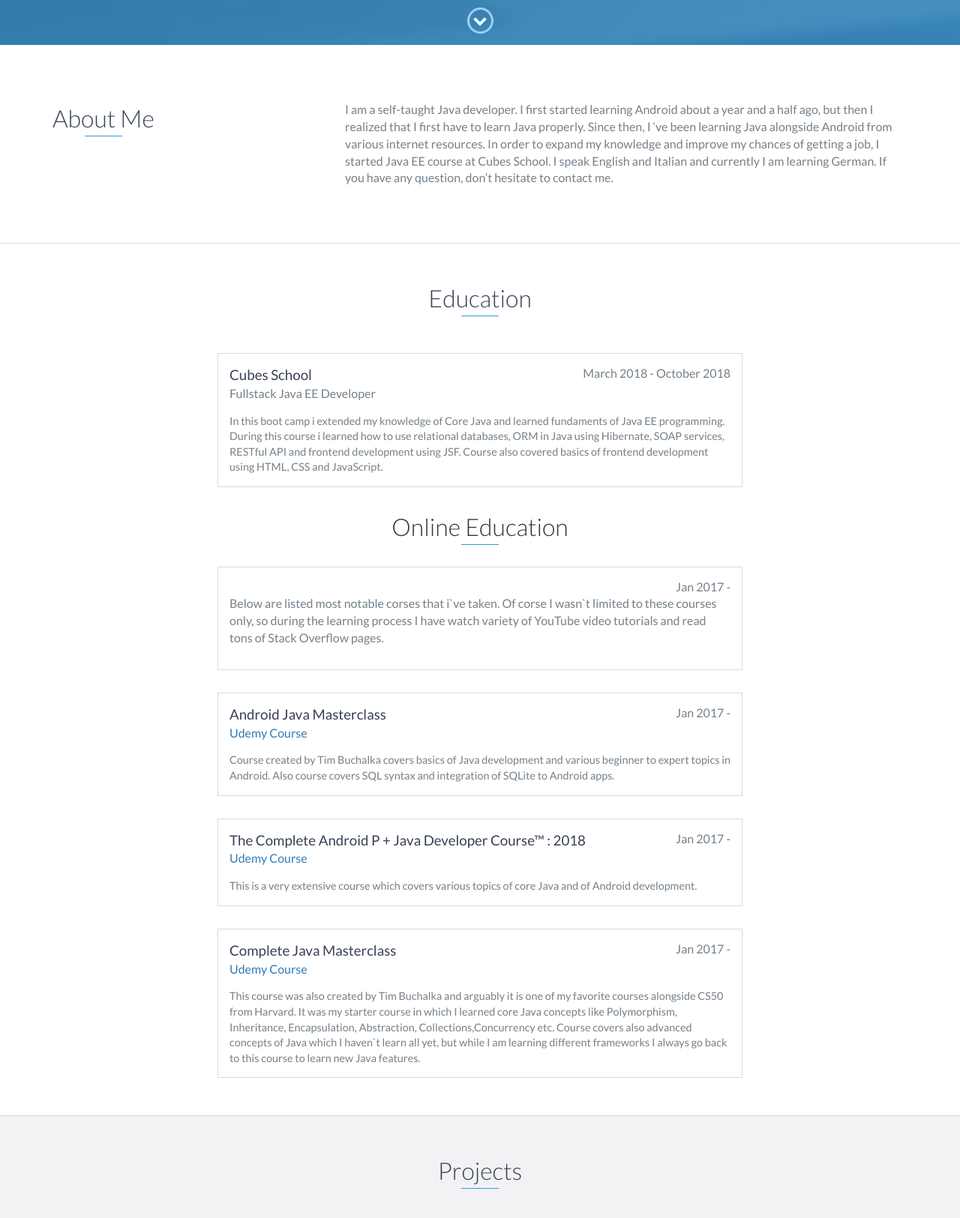
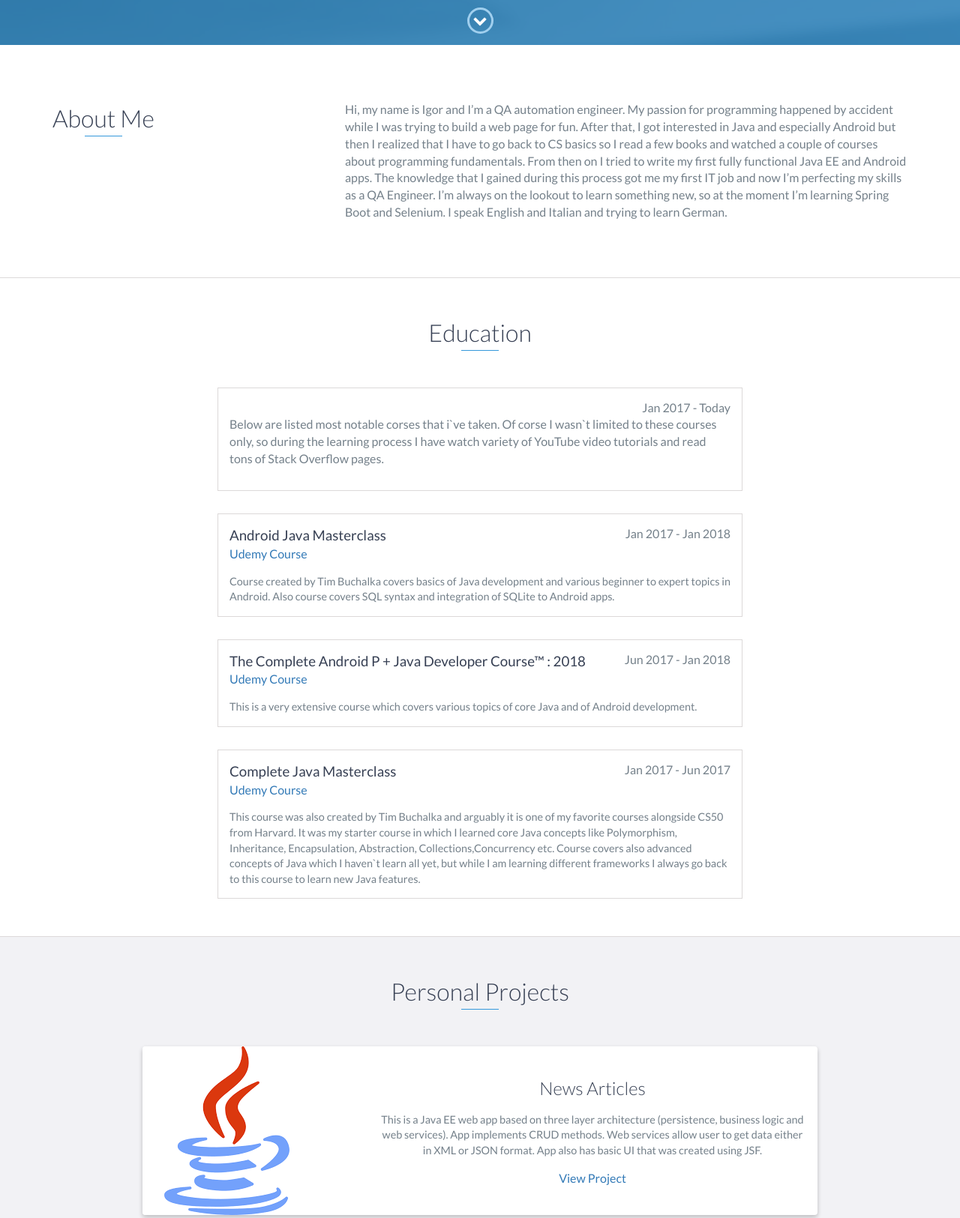
Before and after one commit to MarcoAgrippa/igorgvozdic, a website: page index.html in a window 1280 px wide. Shown: the part 740-2365 px from the top of the page at 75% size. Drawn offline with nearby package versions, Linux system fonts and the light colour scheme.

Commit message:
Few updates and refactors

```diff
--- a/index.html
+++ b/index.html
@@ -28,7 +28,7 @@
                     <a href="#about">About</a>
                 </li>
                 <li>
-                <a href="#projects">Projects</a>
+                    <a href="#projects">Personal Projects</a>
                 </li>
                 <li>
                     <a href="#education">Education</a>
@@ -46,8 +46,8 @@
         <div id="lead">
             <div id="lead-content">
                 <h1>Igor Gvozdić</h1>
-            <h2>Java EE & Android Developer</h2>
-            <a href="images/igorGvozdicCV.pdf" class="btn-rounded-white">Download Resume</a>
+                <h2>QA Automation Engineer</h2>
+                <a href="images/cvIgorGvozdic.pdf" class="btn-rounded-white">Download Resume</a>
             </div>
             <!-- End #lead-content -->
 
@@ -70,13 +70,13 @@
                     </div>
                     <div class="col-md-8">
                         <p>
-                            I am a self-taught Java developer. I first started learning Android about a
-                        year and a half ago, but then I realized that I first have to learn Java
-                        properly. Since then, I ‘ve been learning Java alongside Android from
-                        various internet resources. In order to expand my knowledge and
-                        improve my chances of getting a job, I started Java EE course at Cubes
-                        School. I speak English and Italian and currently I am learning German. If
-                        you have any question, don’t hesitate to contact me.
+                            Hi, my name is Igor and I’m a QA automation engineer. My passion for programming happened by accident
+                            while I was trying to build a web page for fun. After that, I got interested in Java and especially Android
+                            but then I realized that I have to go back to  CS basics so I read a few books and watched a couple of courses
+                            about programming fundamentals. From then on I tried to write my first fully functional Java EE and Android apps.
+                            The knowledge that I gained during this process got me my first IT job and now I’m perfecting my skills as a QA Engineer.
+                            I’m always on the lookout to learn something new, so at the moment I’m learning  Spring Boot and Selenium.
+                            I speak English and Italian and trying to learn German.
                         </p>
                     </div>
                 </div>
@@ -87,21 +87,9 @@
 
         <div id="education">
             <h2 class="heading">Education</h2>
+
                 <div class="education-block">
-            <h3>Cubes School</h3>
-            <span class="education-date">March 2018 - October 2018</span>
-            <h4>Fullstack Java EE Developer</h4>
-            <p>
-                In this boot camp i extended my knowledge of Core Java and learned fundaments of Java EE programming.
-                During this course i learned how to use relational databases, ORM in Java using Hibernate, SOAP services, RESTful API and frontend
-                development using JSF.
-                Course also covered basics of frontend development using HTML, CSS and JavaScript.
-            </p>
-        </div>
-        <!-- End .education-block -->
-        <h3 class="heading">Online Education</h2>
-        <div class="education-block">
-            <span class="education-date">Jan 2017 - </span>
+                    <span class="education-date">Jan 2017 - Today</span>
                     <h4>Below are listed most notable corses that i`ve taken. Of corse I wasn`t limited to these courses only, so during the learning process
                         I have watch variety of YouTube video tutorials and read tons of Stack Overflow pages.
                     </h4>
@@ -110,7 +98,7 @@
 
                 <div class="education-block">
                     <h3>Android Java Masterclass </h3>
-            <span class="education-date">Jan 2017 - </span>
+                    <span class="education-date">Jan 2017 - Jan 2018</span>
                     <h4><a href="https://www.udemy.com/master-android-7-nougat-java-app-development-step-by-step/">Udemy Course</a></h4>
                     <p>
                         Course created by Tim Buchalka covers basics of Java development and various beginner to expert topics in Android.
@@ -119,7 +107,7 @@
                 </div>
                 <div class="education-block">
                     <h3>The Complete Android P + Java Developer Course™ : 2018 </h3>
-            <span class="education-date">Jan 2017 - </span>
+                    <span class="education-date">Jun 2017 - Jan 2018</span>
                     <h4><a href="https://www.udemy.com/java-android-complete-guide/">Udemy Course</a></h4>
                     <p>
                         This is a very extensive course which covers various topics of core Java and of Android development.
@@ -127,7 +115,7 @@
                 </div>
                 <div class="education-block">
                     <h3>Complete Java Masterclass  </h3>
-            <span class="education-date">Jan 2017 - </span>
+                    <span class="education-date">Jan 2017 - Jun 2017</span>
                     <h4><a href="https://www.udemy.com/java-the-complete-java-developer-course/">Udemy Course</a></h4>
                     <p>
                         This course was also created by Tim Buchalka and arguably it is one of my favorite courses alongside CS50 from Harvard.
@@ -141,9 +129,28 @@
         <!-- End #education -->
 
         <div id="projects" class="background-alt">
-        <h2 class="heading">Projects</h2>
+            <h2 class="heading">Personal Projects</h2>
             <div class="container">
                 <div class="row">
+                    <!-- End .project -->
+
+                    <div class="project shadow-large">
+                        <div class="project-image">
+                            <img src="images/java.png" />
+                        </div>
+                        <!-- End .project-image -->
+                        <div class="project-info">
+                            <h3>News Articles</h3>
+                            <p>
+                                This is a Java EE web app based on three layer architecture (persistence, business logic and web services).
+                                App implements CRUD methods. Web services allow user to get data either in XML or JSON format.
+                                App also has basic UI that was created using JSF.
+                            </p>
+                            <a href="https://github.com/MarcoAgrippa/NewsArticles">View Project</a>
+                        </div>
+                        <!-- End .project-info -->
+                    </div>
+
                     <div class="project shadow-large">
                         <div class="project-image">
                             <img src="images/screenshot-movie-app-join.png" />
@@ -160,21 +167,18 @@
                         </div>
                         <!-- End .project-info -->
                     </div>
-                <!-- End .project -->
 
                     <div class="project shadow-large">
                         <div class="project-image">
-                        <img src="images/project.jpg" />
+                            <img src="images/cloud.png" />
                         </div>
                         <!-- End .project-image -->
                         <div class="project-info">
-                        <h3>News Articles</h3>
+                            <h3>Weather App </h3>
                             <p>
-                           This is a Java EE web app based on three layer architecture (persistence, business logic and web services).
-                           App implements CRUD methods. Web services allow user to get data either in XML or JSON format.
-                           App also has basic UI that was created using JSF.
+                                Simple weather Application that consumes openweathermap.org API and displays weather forcast according to user input.
                             </p>
-                        <a href="https://github.com/MarcoAgrippa/NewsArticles">View Project</a>
+                            <a href="https://github.com/MarcoAgrippa/WeatherApp">View Project</a>
                         </div>
                         <!-- End .project-info -->
                     </div>
@@ -189,7 +193,9 @@
             <ul>
                 <li>Java EE</li>
                 <li>Android</li>
+                <li>Python/Robot Framework</li>
                 <li>Basics of JS</li>
+                <li>Maven</li>
                 <li>CSS</li>
                 <li>HTML</li>
                 <li>SQL</li>
@@ -199,6 +205,9 @@
                 <li>SOAP</li>
                 <li>Vaadin</li>
                 <li>Git</li>
+                <li>JIRA</li>
+                <li>Jenkins</li>
+                <li>TestNG</li>
                 <li>Wildfly</li>
                 <li>Intellij</li>
                 <li>Eclipse</li>
@@ -238,7 +247,7 @@
 
                             </li>
                             <li>
-                            <a href="https://www.linkedin.com/in/gvozdic-igor-6032026a/" target="_blank"><i class="fa fa-linkedin" aria-hidden="true"></i>LinkedIn</a>
+                                <a href="https://www.linkedin.com/in/igor-gvozdic/" target="_blank"><i class="fa fa-linkedin" aria-hidden="true"></i>LinkedIn</a>
 
                             </li>
                         </ul>
```
Also changed, not shown: images/cloud.png (added), images/java.png (added), 1 other file. Lines whose indentation alone changed are shown as unchanged.
